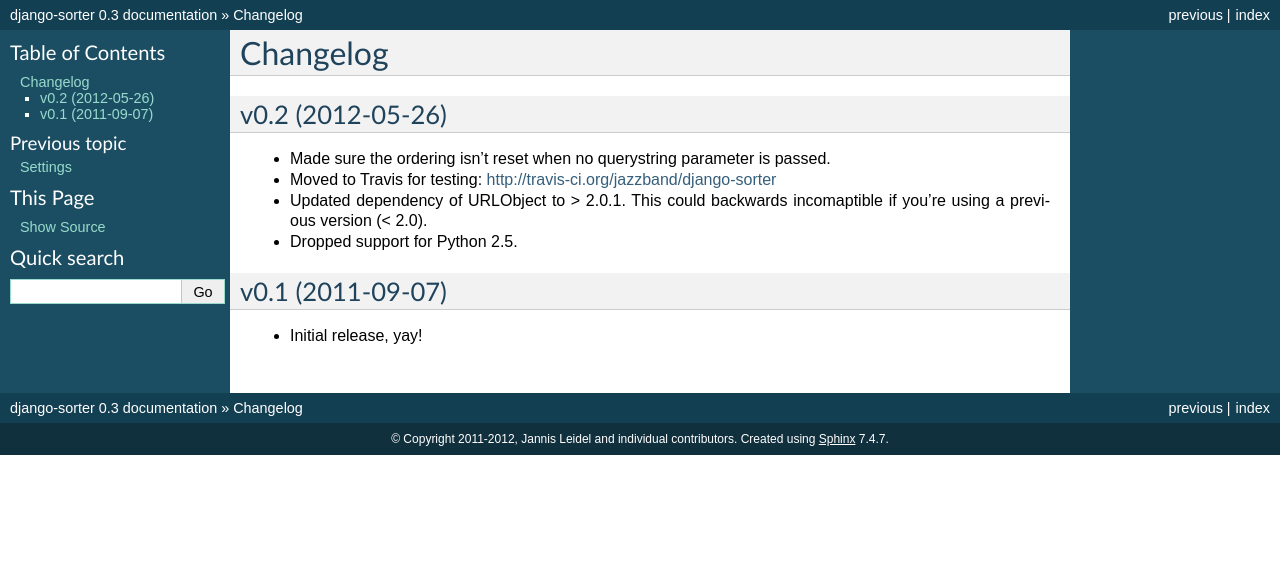
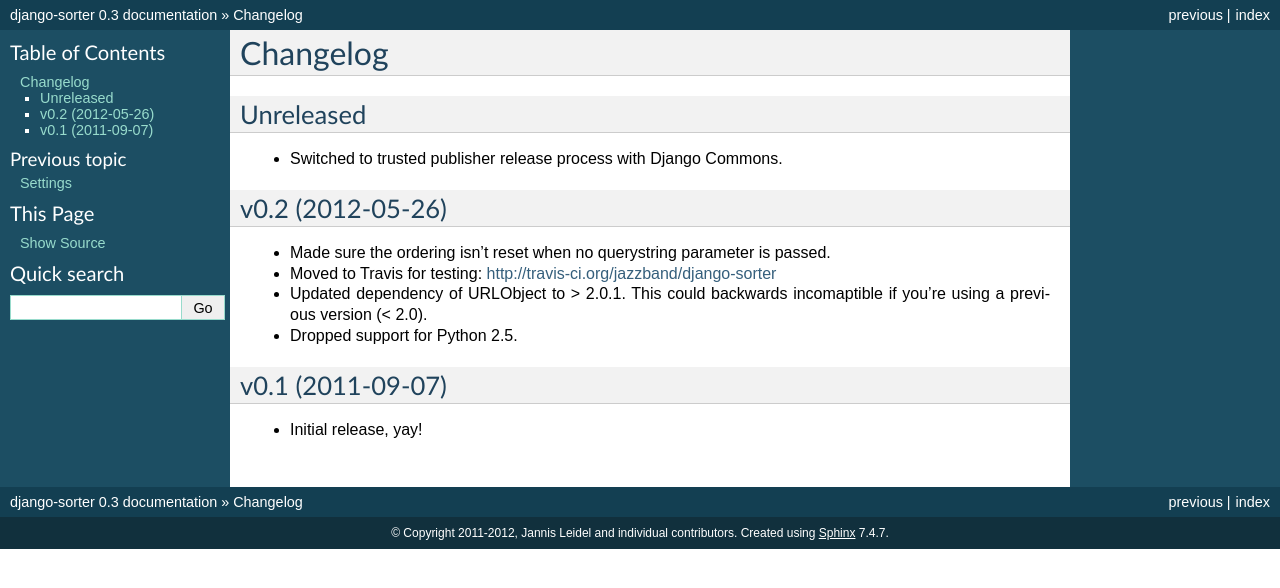
Before and after one commit to jazzband/django-sorter, a Sphinx documentation site: the page built from docs/changelog.rst, in a window 1280 px wide. Shown: the top 588 px of the page. Built offline with Sphinx 7.4.7, drawn with Linux system fonts in a browser that asks for light colours.

Commit message:
Switched to trusted publisher release process with Django Commons.

```diff
--- a/docs/changelog.rst
+++ b/docs/changelog.rst
@@ -1,5 +1,10 @@
 Changelog
 =========
+
+Unreleased
+----------
+
+- Switched to trusted publisher release process with Django Commons.
 
 v0.2 (2012-05-26)
 -----------------
```
Also changed, not shown: 2 other files.
